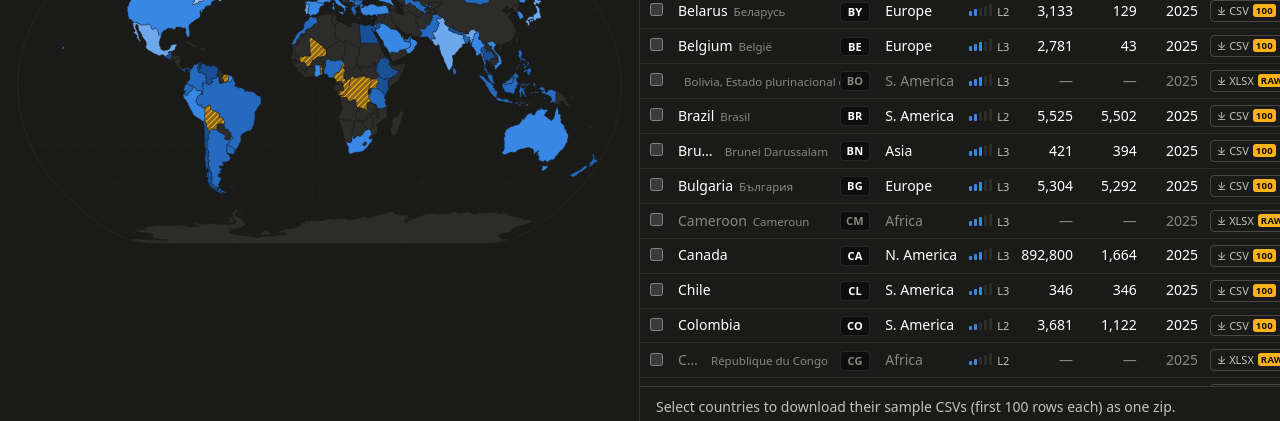
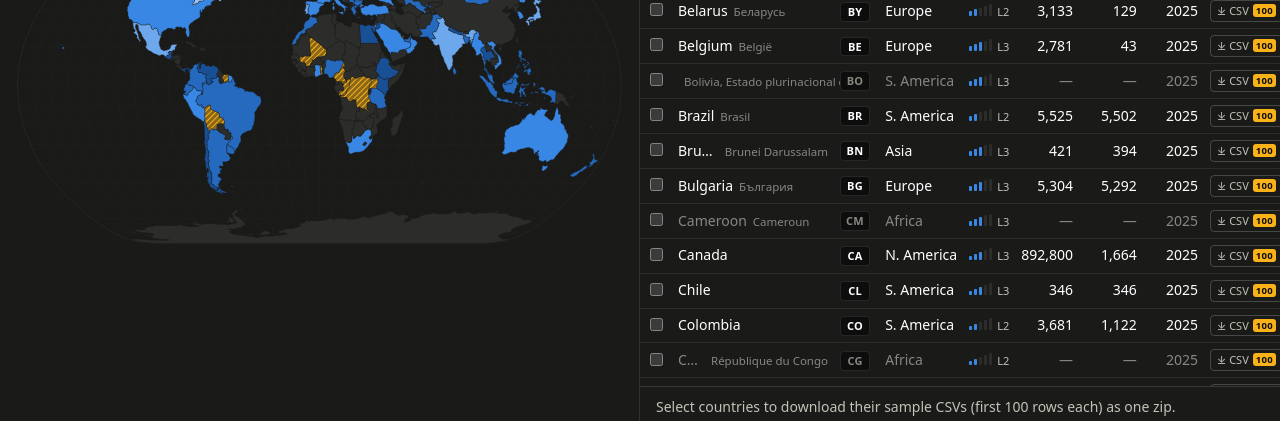
Before and after one commit to Chickensfly/postal_dashboard, a React (Vite) app in the folder web/: page / in a window 1280 px wide. Shown: the part 326-747 px from the top of the page. Built offline with nearby package versions, Linux system fonts and the light colour scheme.

Commit message:
added favicon

```diff
--- a/web/index.html
+++ b/web/index.html
@@ -4,6 +4,7 @@
     <meta charset="UTF-8" />
     <meta name="viewport" content="width=device-width, initial-scale=1.0" />
     <meta name="description" content="At-a-glance coverage map and download catalog for the consolidated postal-code dataset." />
+    <link rel="icon" href="%BASE_URL%favicon.ico" type="image/x-icon" />
     <title>Postal Portal — postal-code coverage</title>
   </head>
   <body>
--- a/web/src/CountryDrawer.tsx
+++ b/web/src/CountryDrawer.tsx
@@ -1,6 +1,6 @@
 import { useEffect, useState } from 'react'
-import type { Country, Format, Preview } from './types'
-import { parquetUrl, rawSourceUrl, sampleCsvUrl } from './api'
+import type { Country, Preview } from './types'
+import { parquetUrl, sampleCsvUrl } from './api'
 import { queryParquet } from './duckdb'
 import { bytes, yearOnly } from './format'
 
@@ -121,57 +121,19 @@ export default function CountryDrawer({
               {country.continent_name} · {country.iso3}
             </div>
           </div>
+          {/* Sample only, deliberately -- the full file (raw JD source or the
+              canonical CSV/XLSX) is never offered from the UI, covered country
+              or not. See CountryTable.tsx's quickDownload for the matching
+              per-row behavior. */}
           <span className="dl-buttons">
-            {country.files_are_source ? (
-              (['xlsx', 'csv'] as Format[])
-                .filter((fmt) => country.files[fmt])
-                .map((fmt) => (
-                  <a
-                    key={fmt}
-                    href={rawSourceUrl(country.files[fmt]!.name!)}
-                    className={fmt === 'csv' ? 'warn' : undefined}
-                    title={
-                      fmt === 'csv'
-                        ? 'Excel strips leading zeros from CSVs — use XLSX for Excel'
-                        : undefined
-                    }
-                    download
-                  >
-                    {fmt.toUpperCase()} {bytes(country.files[fmt]?.bytes ?? 0)}
-                    <span className="raw-tag">raw</span>
-                  </a>
-                ))
-            ) : (
-              <>
             {country.sample_csv && (
               <a
                 href={sampleCsvUrl(country.iso2)}
                 download
-                    title={`First ${country.sample_csv.rows} rows only, always all-rows scope — see the CSV/XLSX links for the full file`}
+                title={`First ${country.sample_csv.rows} rows only`}
               >
                 Sample CSV {bytes(country.sample_csv.bytes)}
               </a>
-                )}
-                {(['xlsx', 'csv'] as const).map(
-                  (fmt) =>
-                    country.drive_links?.[fmt] && (
-                      <a
-                        key={fmt}
-                        href={country.drive_links[fmt]}
-                        className={fmt === 'csv' ? 'warn' : undefined}
-                        target="_blank"
-                        rel="noopener noreferrer"
-                        title={
-                          (fmt === 'csv'
-                            ? 'Excel strips leading zeros from CSVs — use XLSX for Excel. '
-                            : '') + 'Opens in Google Drive — always all rows.'
-                        }
-                      >
-                        {fmt.toUpperCase()} ↗
-                      </a>
-                    ),
-                )}
-              </>
             )}
           </span>
           <button type="button" className="close" onClick={onClose} aria-label="Close">
@@ -295,9 +257,10 @@ export default function CountryDrawer({
                 its postal-code column is absent or entirely blank across{' '}
                 {country.source_rows.toLocaleString('en-US')} rows, confirmed in both the CSV and
                 XLSX where both exist — so it is not part of the canonical dataset and cannot be
-                previewed here. The download is JD&apos;s original{' '}
-                <code>{country.source_file}</code> ({country.source_batch}) with its own column
-                names and encoding, kept for the administrative levels and coordinates below.
+                previewed here. The Sample CSV above is the first{' '}
+                {country.sample_csv?.rows ?? 100} rows of JD&apos;s original{' '}
+                <code>{country.source_file}</code> ({country.source_batch}), kept for the
+                administrative levels and coordinates below.
               </span>
             </div>
 
--- a/web/src/CountryTable.tsx
+++ b/web/src/CountryTable.tsx
@@ -41,19 +41,27 @@ function DepthBars({ depth }: { depth: number }) {
   )
 }
 
-/** The one quick download this table offers per row -- the 100-row sample CSV for
- *  a covered country (the full Parquet is never offered as a download; it's kept
- *  purely as the file duckdb-wasm searches in the drawer), or the best available
- *  JD original for a no-postal-code one. Full CSV/XLSX (Drive-linked for covered
- *  countries) live in the detail drawer. */
-function quickDownload(c: Country): { fmt: Format; href: string; bytes: number; sample?: boolean } | null {
+/** The one quick download this table offers per row -- the 100-row sample CSV,
+ *  for a covered country and a no-postal-code one alike (build_catalog.py
+ *  generates one for both, same as the bulk zip already assumes -- see App.tsx's
+ *  runZip, which always uses sampleCsvUrl regardless of files_are_source). The
+ *  full Parquet is never offered as a download (it's kept purely as the file
+ *  duckdb-wasm searches in the drawer); the full raw JD original is the fallback
+ *  only for the handful of countries with no sample_csv at all. Full CSV/XLSX
+ *  (Drive-linked for covered countries, or the raw JD file for the rest) live in
+ *  the detail drawer regardless of which of these a given row gets. */
+function quickDownload(
+  c: Country,
+): { fmt: Format; href: string; bytes: number; sample?: boolean; raw?: boolean } | null {
+  if (c.sample_csv) {
+    return { fmt: 'csv', href: sampleCsvUrl(c.iso2), bytes: c.sample_csv.bytes, sample: true }
+  }
   if (c.files_are_source) {
     const fmt = (['xlsx', 'csv'] as Format[]).find((f) => c.files[f])
     if (!fmt) return null
-    return { fmt, href: rawSourceUrl(c.files[fmt]!.name!), bytes: c.files[fmt]!.bytes }
+    return { fmt, href: rawSourceUrl(c.files[fmt]!.name!), bytes: c.files[fmt]!.bytes, raw: true }
   }
-  if (!c.sample_csv) return null
-  return { fmt: 'csv', href: sampleCsvUrl(c.iso2), bytes: c.sample_csv.bytes, sample: true }
+  return null
 }
 
 type Props = {
@@ -171,14 +179,14 @@ export default function CountryTable({
                         href={dl.href}
                         title={[
                           `Download ${c.iso2}.${dl.fmt} (${bytes(dl.bytes)})`,
-                          c.files_are_source
+                          dl.raw
                             ? 'JD source file, un-normalized: admin levels and coordinates, no postal codes'
-                            : 'First 100 rows only — open the detail view for the full CSV/XLSX and the postal-codes/admin-areas split',
+                            : 'First 100 rows only — open the detail view for the postal-codes/admin-areas split',
                         ].join(' — ')}
                         download
                       >
                         ⤓ {dl.fmt.toUpperCase()}
-                        {c.files_are_source && <span className="raw-tag">raw</span>}
+                        {dl.raw && <span className="raw-tag">raw</span>}
                         {dl.sample && <span className="raw-tag">100</span>}
                       </a>
                     </span>
```
Also changed, not shown: 1 other file (tests, documents, lock files or other folders). Lines whose indentation alone changed are shown as unchanged.
